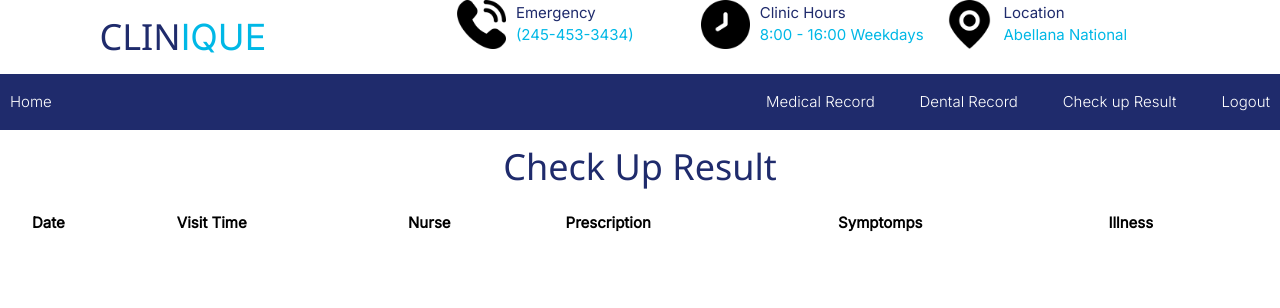
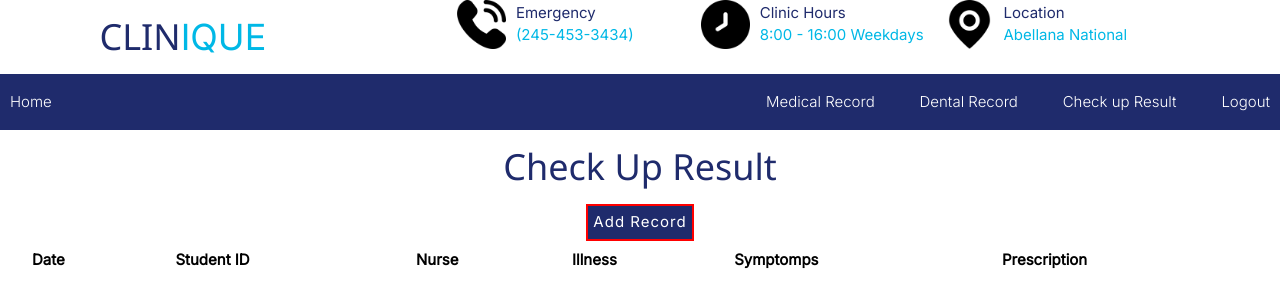
Before and after one commit to TanedoChristian/Clinique, a PHP site: page /view/checkup-result.php in a window 1280 px wide. Shown: the top 308 px of the page. Run offline with PHP 8.4, Linux system fonts and the light colour scheme; the visitor is signed in with stand-in values (Sample User, id 1); data that the repository does not hold is empty; some web fonts are replaced.

Commit message:
Latest cj

```diff
--- a/scripts/process-appointment.php
+++ b/scripts/process-appointment.php
@@ -177,7 +177,7 @@ if(isset($_POST['submit'])){
 		$statement->bindParam(':t', $timeSlot);
 		$statement->execute();
 		$statement->closeCursor();
-
+		header('location: ../view/appointment-list.php');
 
 	 }
 
--- a/view/appointment.php
+++ b/view/appointment.php
@@ -13,8 +13,6 @@ session_start();
             <label for="" class="lbl">Pick Date: </label>
             <input type="date" id="#" name="date" ><br>
 
-            <input type="submit" value="Submit" name="submit">
-            <input type="reset" value="Cancel">
 
 
             <input type="text" name="student_id" placeholder="Student ID">
--- a/view/checkup-result.php
+++ b/view/checkup-result.php
@@ -39,14 +39,22 @@ session_start();
 
 
 <h1> Check Up Result </h1>
+<div class="immun-btn-container">
+
+	<button><a href="input-checkup-record.php">Add Record </a></button>
+
+
+</div>
+
   <table class="w3-table w3-striped">
+
     <tr>
       <th>Date</th>
-      <th>Visit Time</th>
+      <th> Student ID </th>
       <th>Nurse</th>
+      <th>Illness</th>
+      <th>Symptomps</th>
       <th>Prescription</th>
-      <th>Symptomps</th>
-      <th>Illness</th>
     </tr>
 	<?php
 
@@ -95,6 +103,7 @@ session_start();
 
 
      </table>
+
 </div>
 
 
```
Also changed, not shown: 4 other files.
